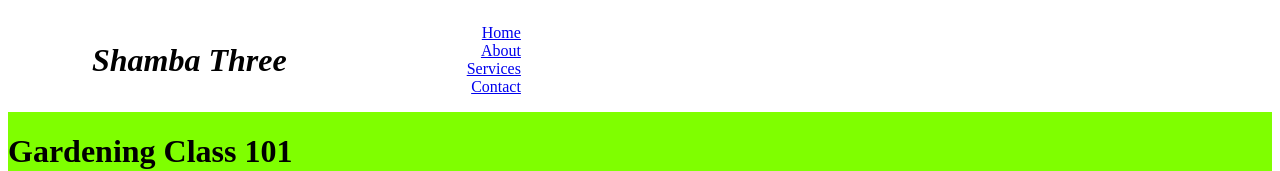
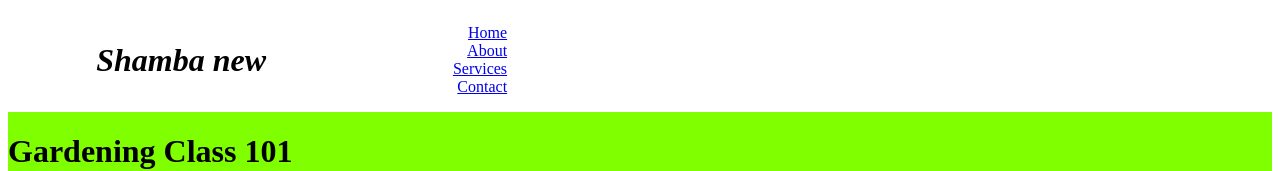
Before and after one commit to daddyfredddy/shamba, a plain HTML site: page index.html in a window 1280 px wide. Shown: the top 171 px of the page. Drawn offline with Linux system fonts and the light colour scheme.

Commit message:
added new term

```diff
--- a/index.html
+++ b/index.html
@@ -12,7 +12,7 @@
     <body>
         <div class = "container">
             <div class="header">
-                <h1><i>Shamba Three</i></h1>
+                <h1><i>Shamba new</i></h1>
 
             </div>
 
```
